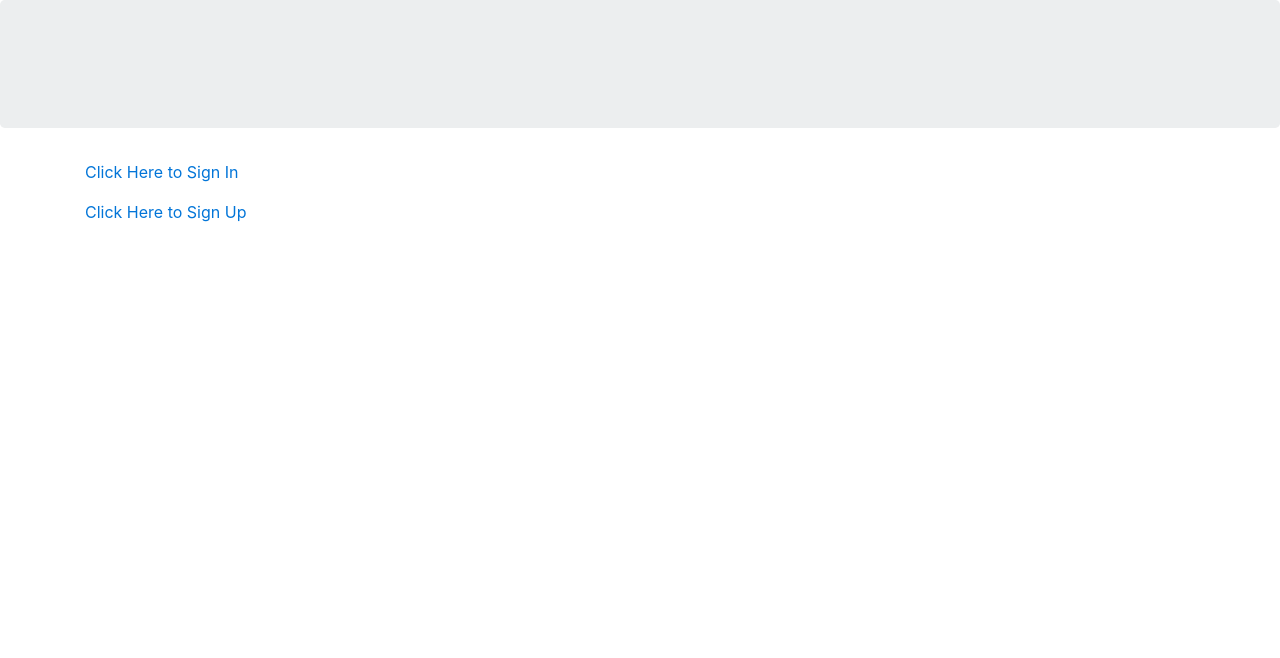
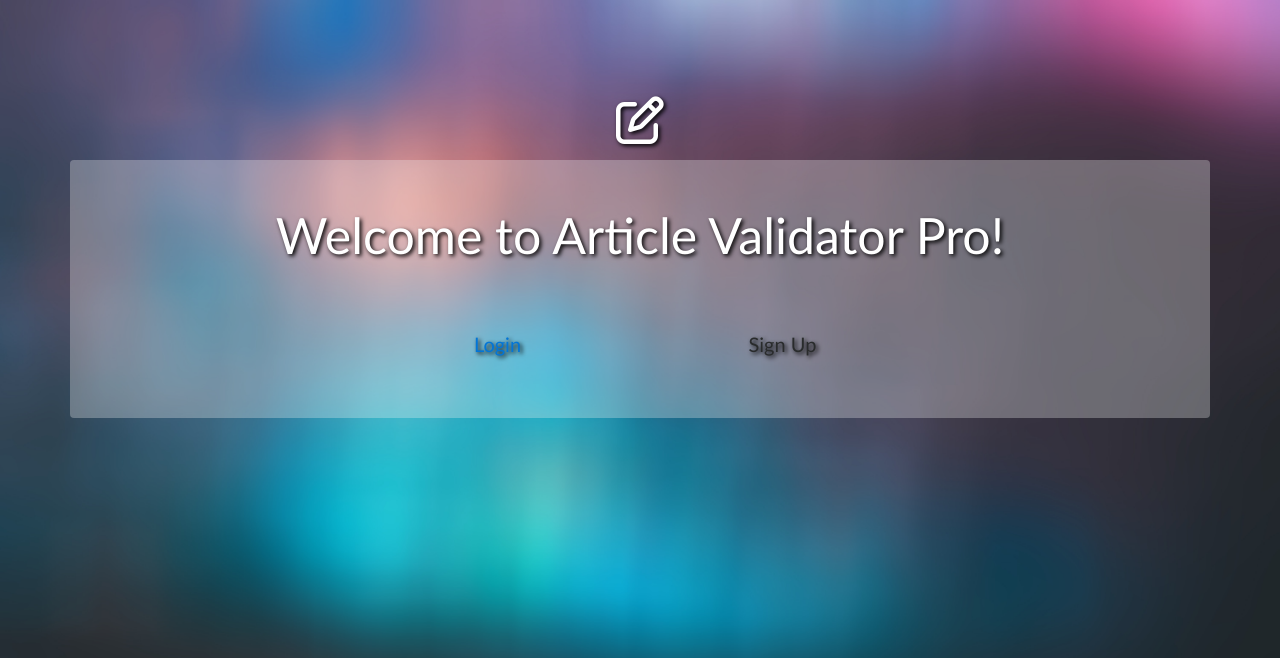
Before and after one commit to lrdkelvin/thisyeartho, a Node server app: page / in a window 1280 px wide. Shown: the top 658 px of the page. Run offline with Node 20, Linux system fonts and the light colour scheme; some libraries are stand-ins or nearby versions.

Commit message:
stylized index.htm

```diff
--- a/config/config.json
+++ b/config/config.json
@@ -4,7 +4,8 @@
     "password": "root",
     "database": "factCheck",
     "host": "localhost",
-    "dialect": "mysql"
+    "dialect": "mysql",
+    "port": 8889
   },
   "test": {
     "username": "root",
--- a/public/css/styles.css
+++ b/public/css/styles.css
@@ -19,3 +19,33 @@
 .top-30 {
   margin-top: 30px;
 }
+
+.indexPage {
+  background-image: url("../img/start.jpg");
+  background-size: 100%;
+  background-repeat: repeat-x repeat-y;
+}
+
+.indexContainer {
+  background: rgba(242, 242, 242, 0.3);
+  margin: auto;
+  font-family: 'Gill Sans', 'Gill Sans MT', Calibri, 'Trebuchet MS', sans-serif;
+}
+
+.welcomeText {
+  color: white;
+  text-shadow: 2px 2px 4px #000000;
+  font-size: 50px;
+}
+
+.far {
+  text-shadow: 2px 2px 4px #000000;
+}
+
+.loginBtn {
+  text-shadow: 2px 2px 4px #000000;
+}
+
+.signUpBtn {
+  text-shadow: 2px 2px 4px #000000;
+}
--- a/public/index.html
+++ b/public/index.html
@@ -14,21 +14,36 @@
     <meta charset="UTF-8">
     <meta name="viewport" content="width=device-width, initial-scale=1.0">
     <link rel="stylesheet" href="https://maxcdn.bootstrapcdn.com/bootstrap/4.0.0-beta.3/css/bootstrap.min.css">
-    <link rel="stylesheet" href="/styles/styles.css" media="screen" title="no title" charset="utf-8">
+    <link rel="stylesheet" href="css/styles.css" media="screen" title="no title">
+    <script src='https://kit.fontawesome.com/a076d05399.js'></script>
+
     <title>Article Validator Pro</title>
 </head>
 
-<body>
-
-    <div class="jumbotron">
+<body class="indexPage">
+    <div class="container mt-5 pt-5 pb-3">
+        <div class="row">
+            <div class="col-md-12 text-center">
+                <i class="far fa-edit mx-auto" style="font-size:48px;color:white"></i>
+            </div>
+        </div>
     </div>
-
-    <div class="container">
+    <div class="container text-center indexContainer rounded pb-5 pt-5">
         <div class="row">
-            <div class="col-md-6">
-                <p><a href="signin.html">Click Here to Sign In</a></p>
-                <p><a href="signup.html">Click Here to Sign Up</a></p>
+            <div class="col-md-12 text-center pb-5">
+                <h2 class="welcomeText">Welcome to Article Validator Pro!</h2>
             </div>
+            <br>
+        </div>
+        <div class="row">
+            <div class="col-md-3"></div>
+            <div class="col-md-3">
+                <a class="text-light btn btn-dark btn-lg btn-outline-dark loginBtn" href="signin.html">Login</a>
+            </div>
+            <div class="col-md-3">
+                <a class="text-light btn btn-dark btn-lg btn-outline-dark signUpBtn href="signup.html">Sign Up</a>
+            </div>
+            <div class="col-md-3"></div>
         </div>
     </div>
 
```
Also changed, not shown: public/img/start.jpg (added).
